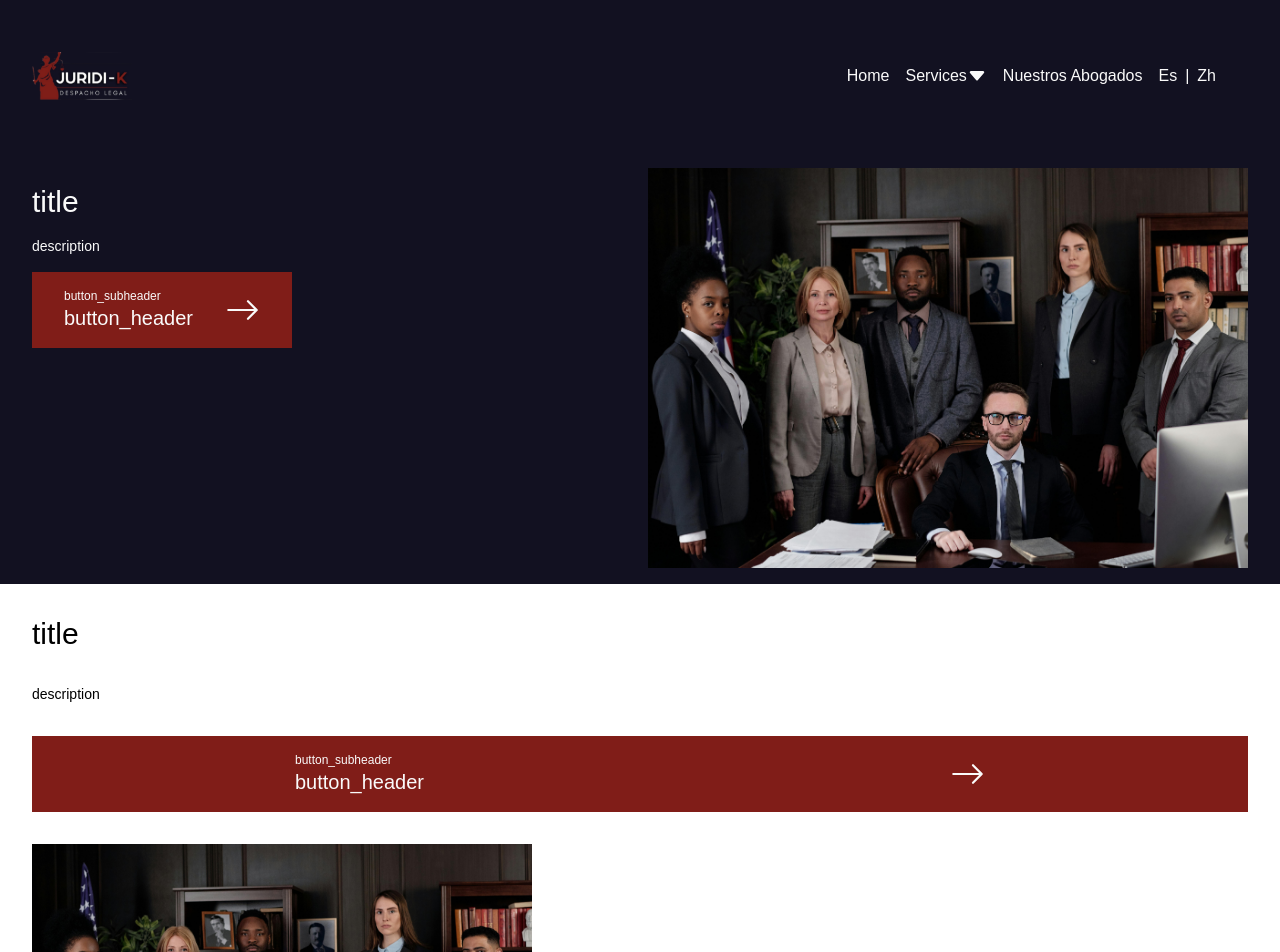
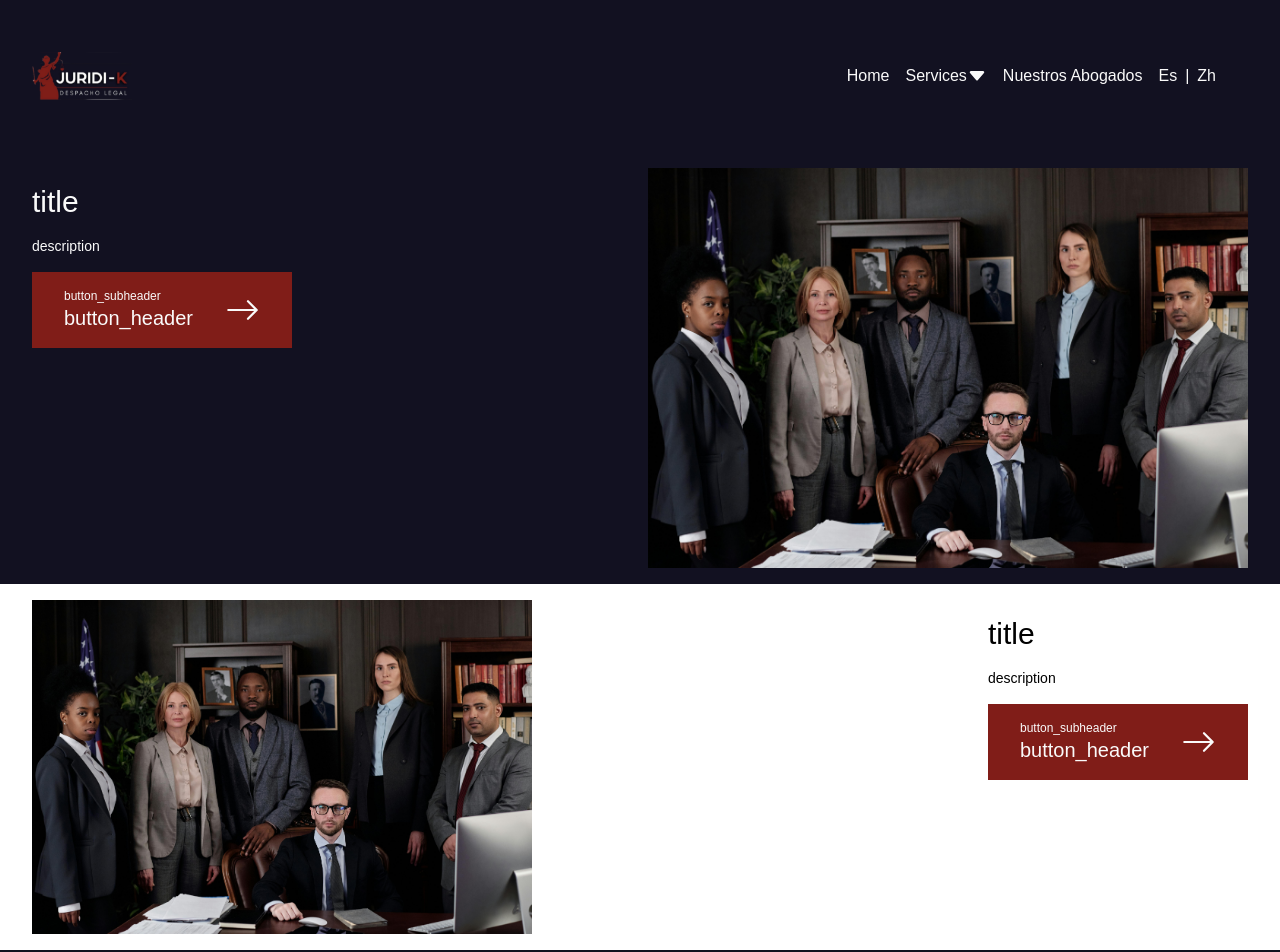
Before and after one commit to Wichosu/juridi-k-website, a Next.js app: page /en in a window 1280 px wide. Shown: the top 952 px of the page. Built offline with nearby package versions, Linux system fonts and the light colour scheme; what i18next-resources-to-backend would draw is missing.

Commit message:
About us component view for desktop

```diff
--- a/app/[lng]/components/AboutUs/AboutUsBase.tsx
+++ b/app/[lng]/components/AboutUs/AboutUsBase.tsx
@@ -10,15 +10,25 @@ interface Props {
 
 export const AboutUsBase = ({ t, lng }) => {
   return (
-    <section className="px-8 py-4 grid gap-4">
-      <h1 className="text-3xl py-4">{ t("title") }</h1>
-      <p className="text-sm">{ t("description") }</p>
-      <div className="bg-darkred text-white flex justify-around py-4 my-4 cursor-pointer">
-        <div>
-          <p className="text-xs">{ t("button_subheader") }</p>
-          <h2 className="text-xl">{ t("button_header") }</h2>
+    <section className="
+        px-8 py-4 grid gap-4 lg:max-w-screen-xl lg:mx-auto lg:flex lg:flex-row-reverse
+        lg:justify-between
+      "
+    >
+      <div>
+        <h1 className="text-3xl py-4">{ t("title") }</h1>
+        <p className="text-sm">{ t("description") }</p>
+        <div className="
+            bg-darkred text-white flex justify-around py-4 my-4 cursor-pointer
+            lg:w-fit lg:px-8
+          "
+        >
+          <div className="lg:mr-8">
+            <p className="text-xs">{ t("button_subheader") }</p>
+            <h2 className="text-xl">{ t("button_header") }</h2>
+          </div>
+          <Image src={RightArrow} width={35} height={35} alt="Make an appointment" />
         </div>
-        <Image src={RightArrow} width={35} height={35} alt="Make an appointment" />
       </div>
       <Image src={Lawyers} width={500} height={500} alt="" />
     </section>
```
